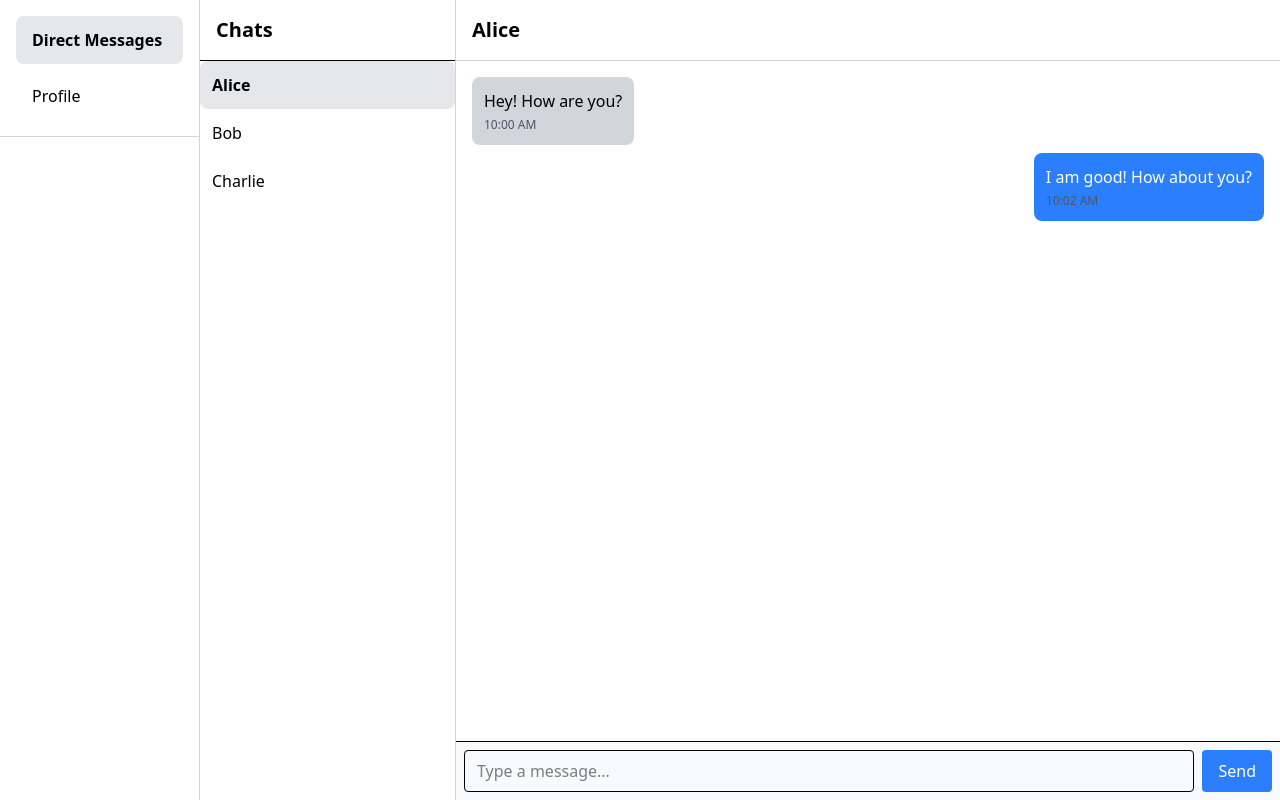
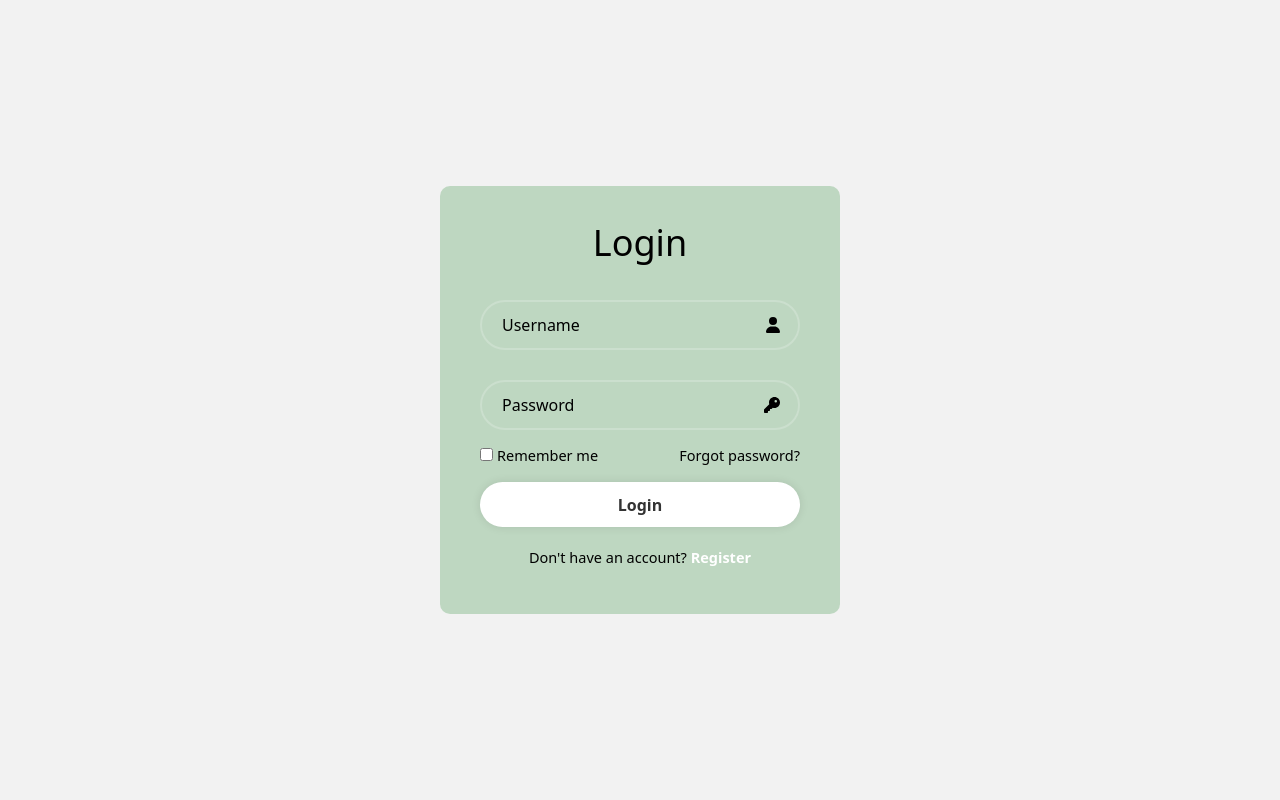
Before and after one commit to UCD-193AB-ws24/Team-20-E2EE, a React (Vite) app in the folder client/: page / in a window 1280 px wide. Built offline with nearby package versions, Linux system fonts and the light colour scheme.

Commit message:
Login Page
- Updated App.jsx so that login page is shown at root.
- Login.jsx, Login.css both under pages directory

```diff
--- a/client/src/App.jsx
+++ b/client/src/App.jsx
@@ -1,12 +1,14 @@
 import React from 'react';
 import { Routes, Route } from 'react-router-dom';
 import Home from './pages/Home';
+import Login from './pages/Login';
 import Profile from './pages/Profile';
 
 export default function App() {
   return (
     <Routes>
-      <Route path="/" element={<Home />} />
+      <Route path="/" element={<Login />} />
+      <Route path="/home" element={<Home />} />
       <Route path="/profile" element={<Profile />} />
     </Routes>
   );
--- /dev/null
+++ b/client/src/pages/Login.css
@@ -0,0 +1,102 @@
+* {
+    margin: 0;
+    padding: 0;
+    box-sizing: border-box;
+}
+
+body {
+    margin: 0;
+    display: flex;
+    justify-content: center;
+    align-items: center;
+    min-height: 100vh;
+    background-color: #F2F2F2;
+}
+
+.wrapper {
+    width: 400px;
+    background: rgba(72, 151, 80, 0.3);
+    color: black;
+    border-radius: 10px;
+    padding: 30px 40px;
+
+}
+
+.wrapper h1 {
+    font-size: 36px;
+    text-align: center;
+}
+
+.wrapper .input-box {
+    position: relative;
+    width: 100%;
+    height: 50px;
+    margin: 30px 0;
+}
+
+.input-box input {
+    width: 100%;
+    height: 100%;
+    background: transparent;
+    border: none;
+    outline: none;
+    border: 2px solid rgba(255, 255, 255, 0.2);
+    border-radius: 40px;
+    font-size: 16px;
+    color: black;
+    padding: 20px 45px 20px 20px;
+}
+
+.input-box input::placeholder {
+    color: black;
+}
+
+.input-box .icon {
+    position: absolute;
+    right: 20px;
+    top: 50%;
+    transform: translateY(-50%);
+    font-size: 16px;
+}
+
+.wrapper .remember-forget {
+    display: flex;
+    justify-content: space-between;
+    font-size: 14.5px;
+    margin: -15px 0 15px;
+}
+
+.remember-forget label input {
+    accent-color: white;
+    margin-right: 4px;
+}
+
+.wrapper button {
+    width: 100%;
+    height: 45px;
+    background: #fff;
+    border: none;
+    outline: none;
+    border-radius: 40px;
+    box-shadow: 0 0 10px rgba(0,0,0, 0.1);
+    cursor: pointer;
+    font-size: 16px;
+    color: #333;
+    font-weight: 700;
+}
+
+.wrapper .register-link {
+    font-size: 14.5px;
+    text-align: center;
+    margin: 20px 0 15px;
+}
+
+.register-link p a {
+    color: #fff;
+    text-decoration: none;
+    font-weight: 600;
+}
+
+.register0link p a:hover {
+    text-decoration: underline;
+}
--- /dev/null
+++ b/client/src/pages/Login.jsx
@@ -0,0 +1,32 @@
+import React from 'react';
+import './Login.css';
+import { FontAwesomeIcon } from '@fortawesome/react-fontawesome'
+import { faUser , faKey} from '@fortawesome/free-solid-svg-icons'
+
+export default function Login() {
+    return (
+        <div className='wrapper'>
+            <form action="">
+                <h1>Login</h1>
+                <div className='input-box'>
+                    <input type="text" placeholder='Username' required />
+                    <FontAwesomeIcon className='icon' icon={faUser} />
+                </div>
+                <div className='input-box'>
+                    <input type="password" placeholder='Password' required />
+                    <FontAwesomeIcon className='icon' icon={faKey} />
+                </div>
+            </form>
+
+            <div className="remember-forget">
+                <label><input type="checkbox" />Remember me</label>
+                <a href="#">Forgot password?</a>
+            </div>
+
+            <button type="submit">Login</button>
+            <div className="register-link">
+                <p>Don't have an account? <a href="#">Register</a></p>
+            </div>
+        </div>
+    );
+}
```
